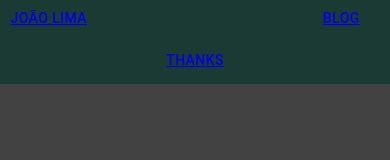
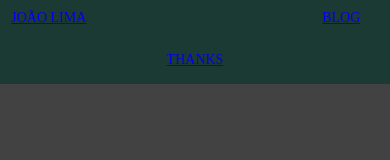
Before and after one commit to jgdclima/website, a React (Create React App) app: page / in a window 390 px wide. Shown: the top 160 px of the page. Built offline with nearby package versions, Linux system fonts and the light colour scheme.

Commit message:
Added fonts and responsive font sizes

```diff
--- a/src/theme.ts
+++ b/src/theme.ts
@@ -1,6 +1,6 @@
-import {createMuiTheme} from '@material-ui/core/styles'
+import { createMuiTheme, responsiveFontSizes } from '@material-ui/core/styles'
 
-const theme = createMuiTheme({
+let theme = createMuiTheme({
     palette: {
         type: 'dark',
         primary: {
@@ -12,9 +12,30 @@ const theme = createMuiTheme({
             light: '#ffff58',
             main: '#fcce17',
             dark: '#c49d00',
+        },
+        text: {
+            primary: '#fff',
+            secondary: ''
         }
 
     },
+    typography: {
+        fontFamily: [
+            'montserrat',
+            'IBM Plex Sans'
+        ].join(','),
+        body1: {
+
+        },
+        body2: {
+
+        },
+        button: {
+
+        }
+    }
 })
 
+theme = responsiveFontSizes(theme);
+
 export default theme;
```
Also changed, not shown: 1 other file (tests, documents, lock files or other folders).
